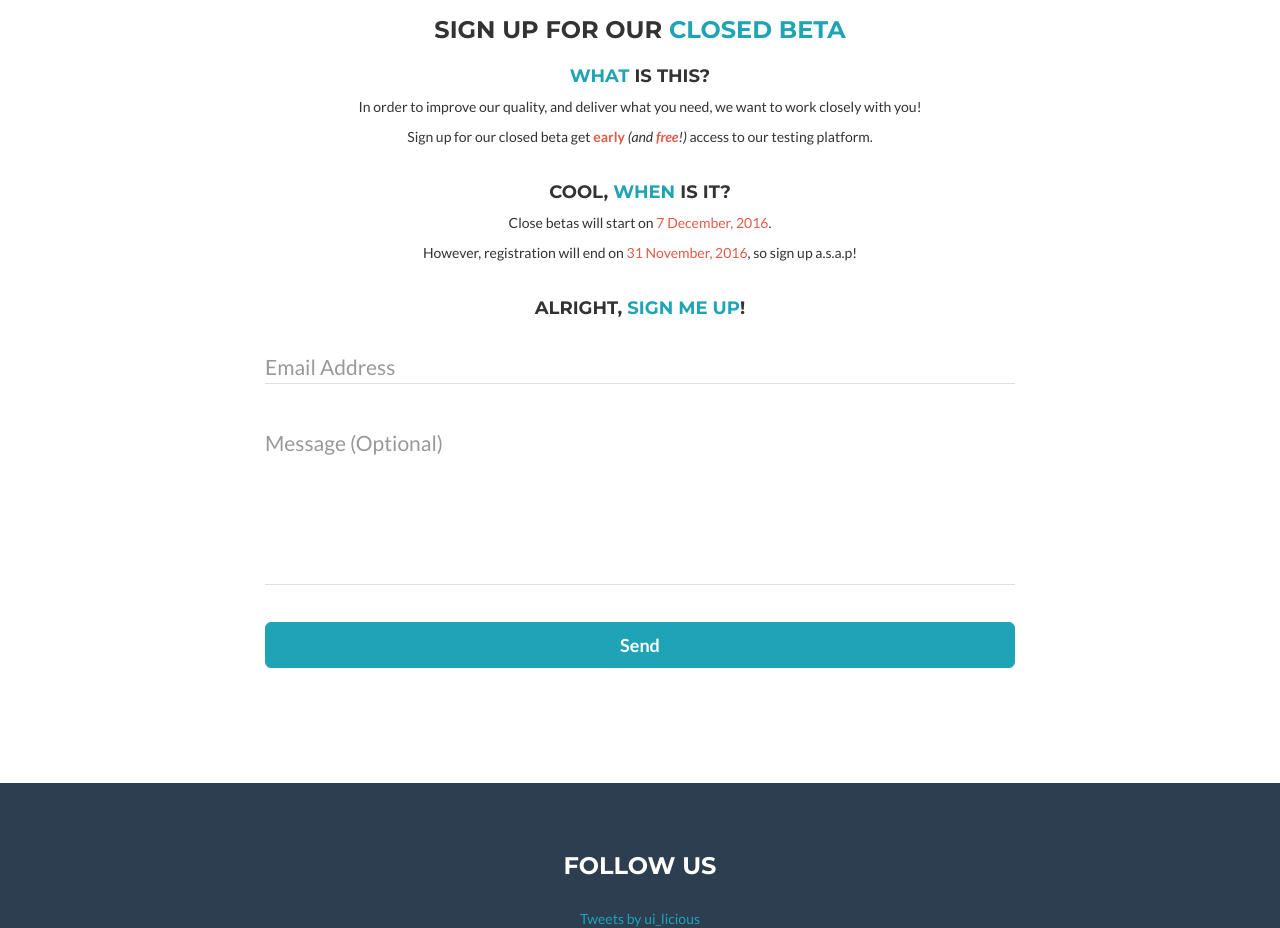
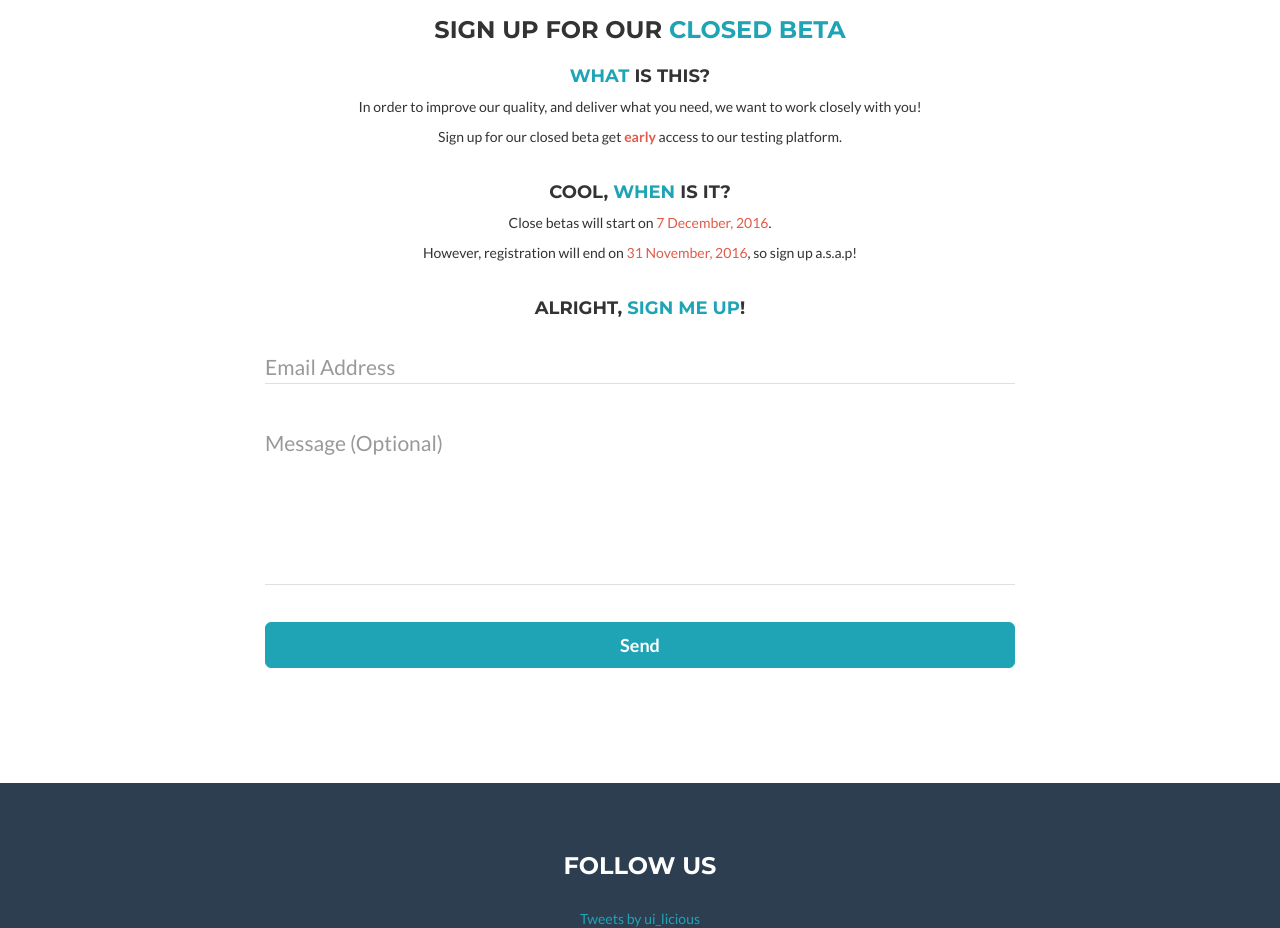
Before and after one commit to uilicious/uilicious.github.io, a website: page index.html in a window 1280 px wide. Shown: the part 2900-3828 px from the top of the page. Drawn offline with nearby package versions, Linux system fonts and the light colour scheme.

Commit message:
Change description of closed beta.

```diff
--- a/index.html
+++ b/index.html
@@ -336,8 +336,7 @@
                     <h4><span class="f-success">What</span> is this?</h4>
                     <p class="small">In order to improve our quality, and deliver what you need, we want to work closely
                         with you!</p>
-                    <p class="small">Sign up for our closed beta get <b class="f-accent">early</b> <i>(and <b
-                            class="f-accent">free</b>!)</i> access to our testing platform.</p>
+                    <p class="small">Sign up for our closed beta get <b class="f-accent">early</b> access to our testing platform.</p>
                 </div>
                 <div class="mb-m">
                     <h4>Cool, <span class="f-success">when</span> is it?</h4>
```
